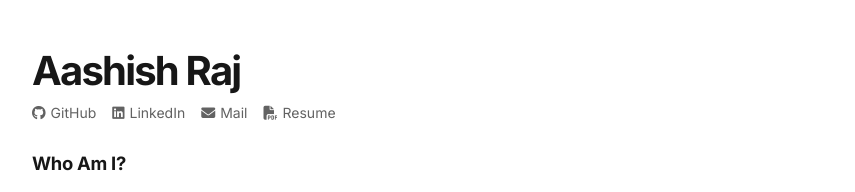
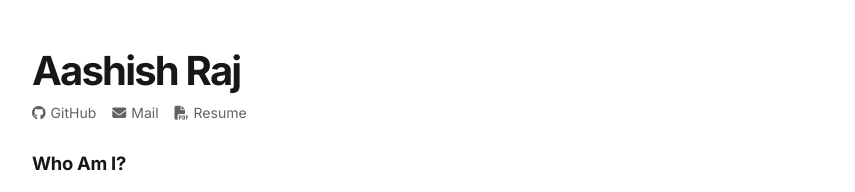
Before and after one commit to iamtheaashish/Portfolio, a plain HTML site: page index.html in a window 1280 px wide. Shown: the top 192 px of the page, without its empty margins (212-1067 px from the left). Drawn offline with Linux system fonts and the light colour scheme.

Commit message:
Social Media Removed

```diff
--- a/index.html
+++ b/index.html
@@ -19,9 +19,7 @@
       <nav class="social-links" aria-label="Social links">
         <a href="https://github.com/iamtheaashish/"><i class="fa-brands fa-github"
             aria-hidden="true"></i><span>GitHub</span></a>
-        <a href="https://linkedin.com/in/iamtheaashish/"><i class="fa-brands fa-linkedin"
-            aria-hidden="true"></i><span>LinkedIn</span></a>
-        <a href="mailto:iamtheaashish@gmail.com"><i class="fa-solid fa-envelope"
+        <a href="mailto:iamtheaashish@proton.me"><i class="fa-solid fa-envelope"
             aria-hidden="true"></i><span>Mail</span></a>
         <a href="https://drive.google.com/"><i class="fa-solid fa-file-pdf" aria-hidden="true"></i><span>Resume</span></a>
       </nav>
```
